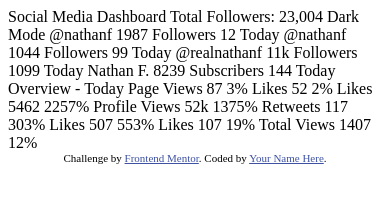
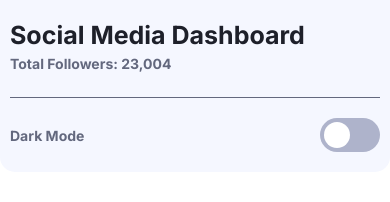
Before and after one commit to pedromiguel-dev/social-media-dashboard-with-theme-switcher-master, a plain HTML site: page index.html in a window 390 px wide. Drawn offline with Linux system fonts and the light colour scheme.

Commit message:
Terminado Header mobile

```diff
--- a/index.html
+++ b/index.html
@@ -3,10 +3,9 @@
 <head>
   <meta charset="UTF-8">
   <meta name="viewport" content="width=device-width, initial-scale=1.0"> <!-- displays site properly based on user's device -->
-
   <link rel="icon" type="image/png" sizes="32x32" href="./images/favicon-32x32.png">
-
   <title>Frontend Mentor | [Challenge Name Here]</title>
+  <link rel="stylesheet" href="/styles/main.css">
 
   <!-- Feel free to remove these styles or customise in your own stylesheet 👍 -->
   <style>
@@ -15,13 +14,22 @@
   </style>
 </head>
 <body>
+  <header class="cima">
+    <div class="cima__wrapper cima__wrapper__firstblock">
+      <h1 class="cima__title">Social Media Dashboard</h1>
+      <p class="cima__total">Total Followers: 23,004</p>
+    </div>
+    <div class="cima__wrapper cima__wrapper__secondblock">
+      <span class="cima__darkmode">Dark Mode</span>
 
-  Social Media Dashboard
-  Total Followers: 23,004
+      <label class="cima__button">
+        <input class="cima__button__checkbox" type="checkbox">
+        <span class="cima__slider cima__slider__round"></span>
+      </label>
 
-  Dark Mode
-
-
+    </div>
+  </header>
+<!--
 
   @nathanf
   1987
@@ -82,6 +90,6 @@
   <div class="attribution">
     Challenge by <a href="https://www.frontendmentor.io?ref=challenge" target="_blank">Frontend Mentor</a>.
     Coded by <a href="#">Your Name Here</a>.
-  </div>
+  </div> -->
 </body>
 </html>
--- /dev/null
+++ b/styles/abstracts/_color.scss
@@ -0,0 +1,32 @@
+:root{
+
+//warnings
+--Lime-Green: hsl(163, 72%, 41%);
+--Bright-Red: hsl(356, 69%, 56%);
+
+//socials
+--Facebook: hsl(208, 92%, 53%);
+--Twitter: hsl(203, 89%, 53%);
+--Instagram: linear gradient hsl(37, 97%, 70%) to hsl(329, 70%, 58%);
+--YouTube: hsl(348, 97%, 39%);
+
+//togle
+--Toggle: linear-gradient(to right, hsl(210, 78%, 56%), hsl(146, 68%, 55%));
+--Toggle-light: hsl(230, 22%, 74%);
+
+//Dark Theme
+
+--Very-Dark-Blue: hsl(230, 17%, 14%);//BG
+--Very-Dark-Blue-header: hsl(232, 19%, 15%);
+--Dark-Desaturated-Blue: hsl(228, 28%, 20%); //card BG
+--Desaturated-Blue: hsl(228, 34%, 66%); //(Text)
+
+//Light Theme
+
+--White: hsl(0, 0%, 100%); //BG
+--Very-Pale-Blue: hsl(225, 100%, 98%); //(Top BG Pattern)
+--Light-Grayish-Blue: hsl(227, 47%, 96%); //card BG
+--Dark-Grayish-Blue: hsl(228, 12%, 44%); //TEXT
+--Very-Dark-Blue: hsl(230, 17%, 14%);
+
+}
--- /dev/null
+++ b/styles/main.scss
@@ -0,0 +1,18 @@
+@import "./abstracts/color";
+@import "./modules/button";
+@import "./modules/header";
+
+*, *::before, *::after{
+  box-sizing: border-box;
+  padding: 0;
+  margin: 0;
+}
+body{
+  min-height: 100vh;
+  width: 100%;
+  background-color: var(--White);
+
+}
+
+@import url('https://fonts.googleapis.com/css2?family=Inter:wght@400;700&display=swap');
+//font-family: 'Inter', sans-serif;
--- /dev/null
+++ b/styles/modules/_button.scss
@@ -0,0 +1,55 @@
+.cima{
+  &__button{
+    position: relative;
+    display: inline-block;
+    width: 60px;
+    height: 34px;
+    cursor: pointer;
+    & input{
+      opacity: 0;
+      width: 0;
+      height: 0;
+      transition: all 0.2s;
+      &:checked + .cima__slider {
+        transition: all 0.2s;
+        background-image: var(--Toggle);
+      }
+      &:focus + .cima__slider {
+        box-shadow: 0 0 1px #2196F3;
+      }
+      &:checked + .cima__slider:before {
+        -webkit-transform: translateX(26px);
+        -ms-transform: translateX(26px);
+        transform: translateX(26px);
+      }
+    }
+  }
+  &__slider{
+    position: absolute;
+    cursor: pointer;
+    top: 0;
+    left: 0;
+    right: 0;
+    bottom: 0;
+    background-color: var(--Toggle-light);
+    -webkit-transition: .4s;
+    transition: .4s;
+    &::before{
+      position: absolute;
+      content: "";
+      height: 26px;
+      width: 26px;
+      left: 4px;
+      bottom: 4px;
+      background-color: white;
+      -webkit-transition: .4s;
+      transition: .4s;
+    }
+    &__round{
+      border-radius: 34px;
+      &:before{
+        border-radius: 50%;
+      }
+    }
+  }
+}
--- /dev/null
+++ b/styles/modules/_header.scss
@@ -0,0 +1,38 @@
+.cima{
+  background-color: var(--Very-Pale-Blue);
+  padding: 20px 10px;
+  border-bottom-left-radius: 15px;
+  border-bottom-right-radius: 15px;
+  &__wrapper{
+    display: flex;
+    justify-content: space-between;
+    align-items: center;
+    &__firstblock{
+      flex-direction: column;
+      align-items: flex-start;
+      border-bottom: 1px var(--Dark-Grayish-Blue) solid;
+      margin-bottom: 20px;
+    }
+  }
+  &__title{
+    font-family: 'Inter', sans-serif;
+    color: var(--Very-Dark-Blue);
+    font-weight: 700;
+    font-size: 25px;
+    margin-bottom: 5px;
+  }
+  &__total{
+    font-family: 'Inter', sans-serif;
+    color: var(--Dark-Grayish-Blue);
+    font-weight: 700;
+    margin-bottom: 25px;
+    font-size: 14px;
+  }
+  &__darkmode{
+    font-family: 'Inter', sans-serif;
+    color: var(--Dark-Grayish-Blue);
+    font-weight: 700;
+    font-size: 14px;
+  }
+
+}
```
Also changed, not shown: styles/main.css (added), 2 other files.
